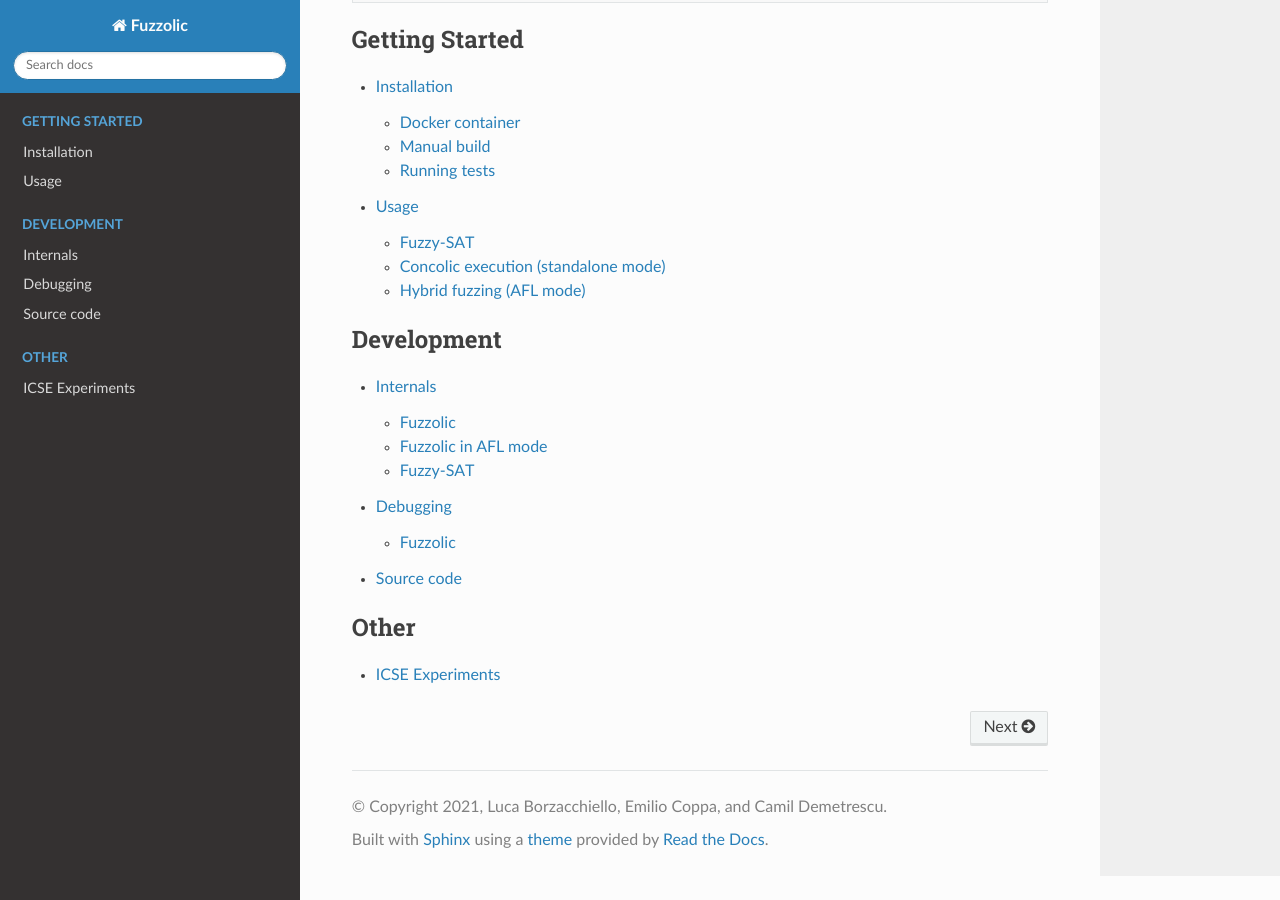
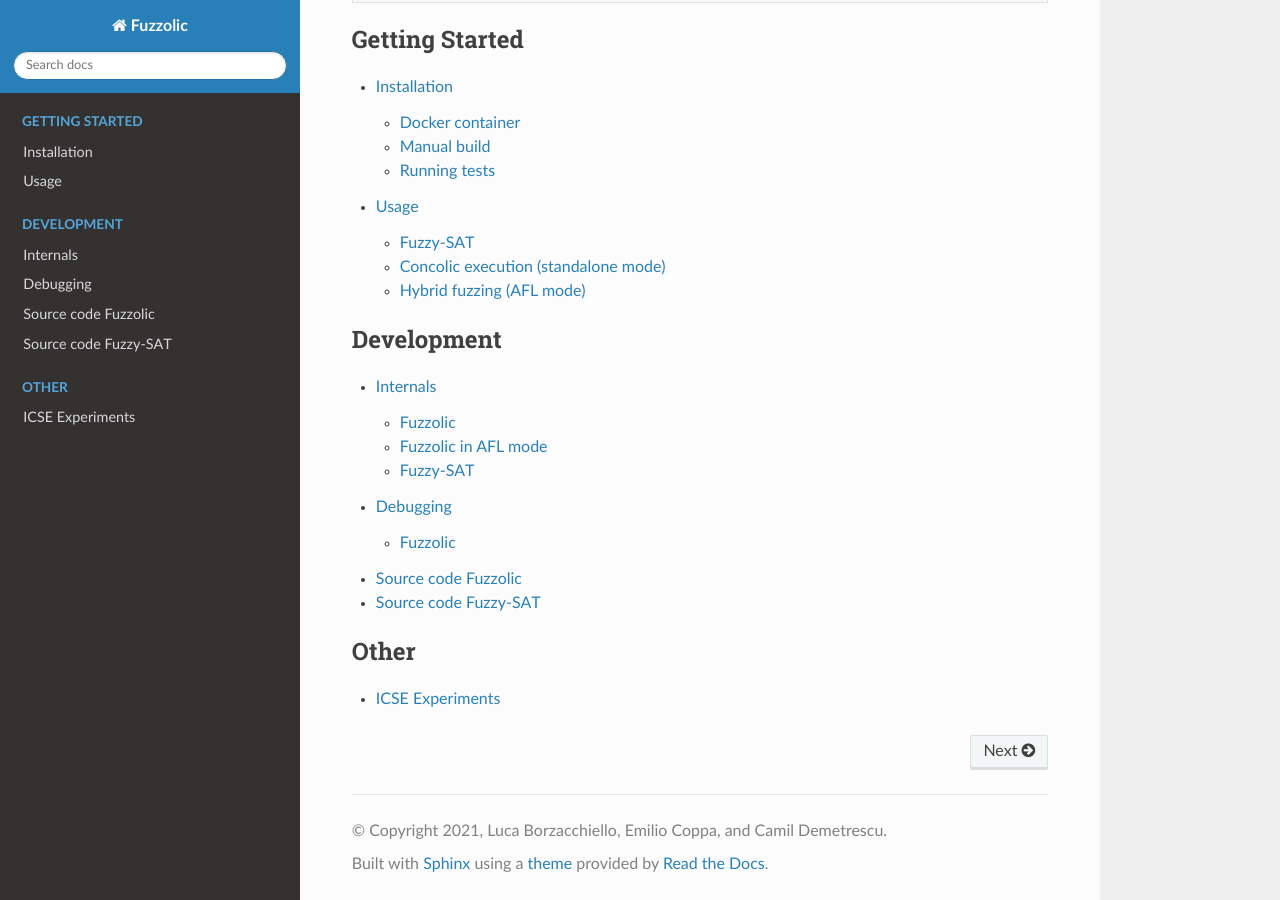
Before and after one commit to season-lab/fuzzolic, a Sphinx documentation site: the page built from docs/index.rst, in a window 1280 px wide and 900 px high, scrolled down 652 px. Built offline with Sphinx 7.4.7 and the Read the Docs theme 2.0.0, drawn with Linux system fonts in a browser that asks for light colours.

Commit message:
Update index.rst

```diff
--- a/docs/index.rst
+++ b/docs/index.rst
@@ -42,7 +42,8 @@ Publications
 
    internals
    debug
-   Source code <https://github.com/season-lab/fuzzolic>
+   Source code Fuzzolic <https://github.com/season-lab/fuzzolic>
+   Source code Fuzzy-SAT <https://github.com/season-lab/fuzzy-sat>
 
 .. toctree::
    :maxdepth: 1
```
